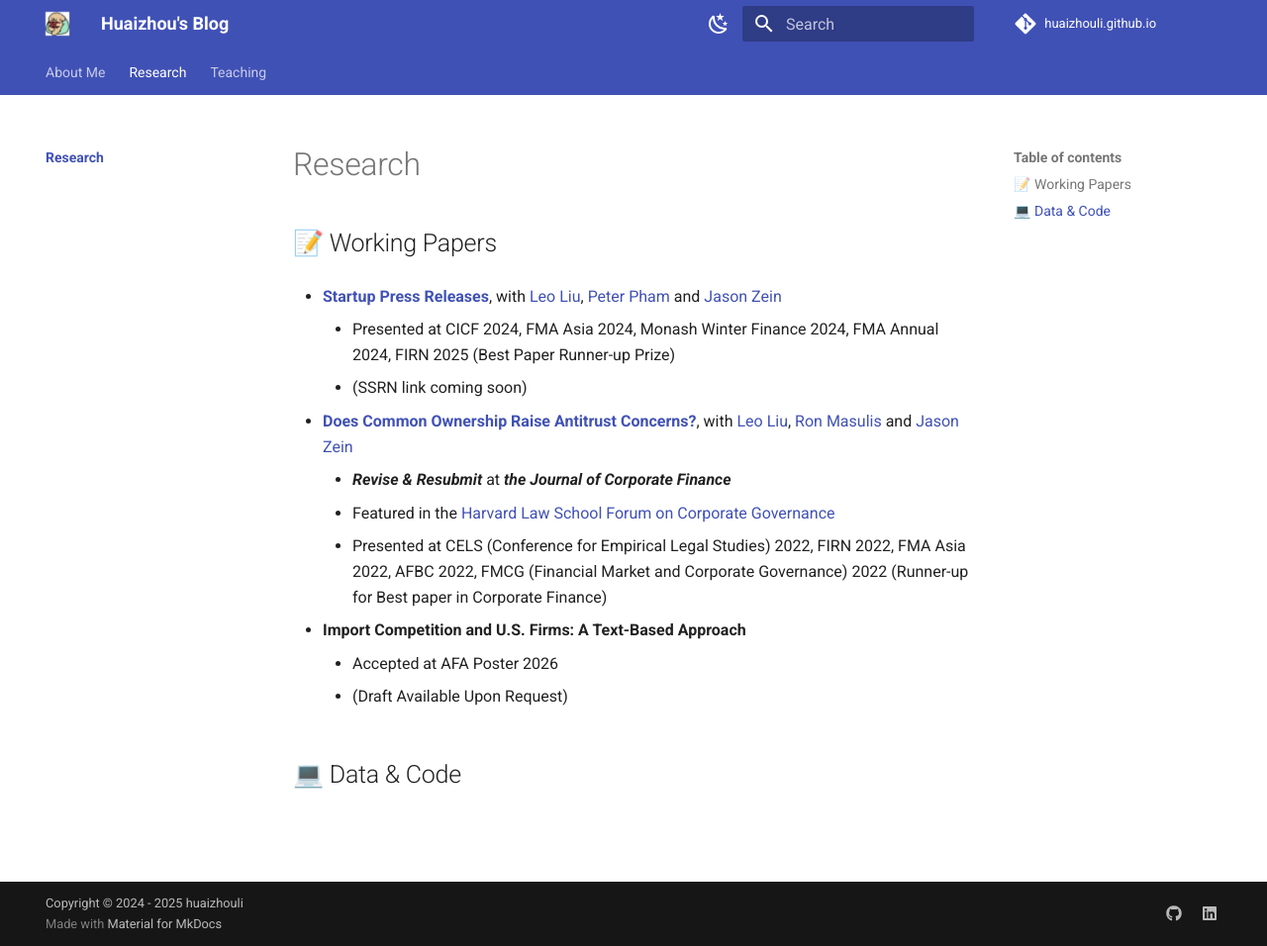
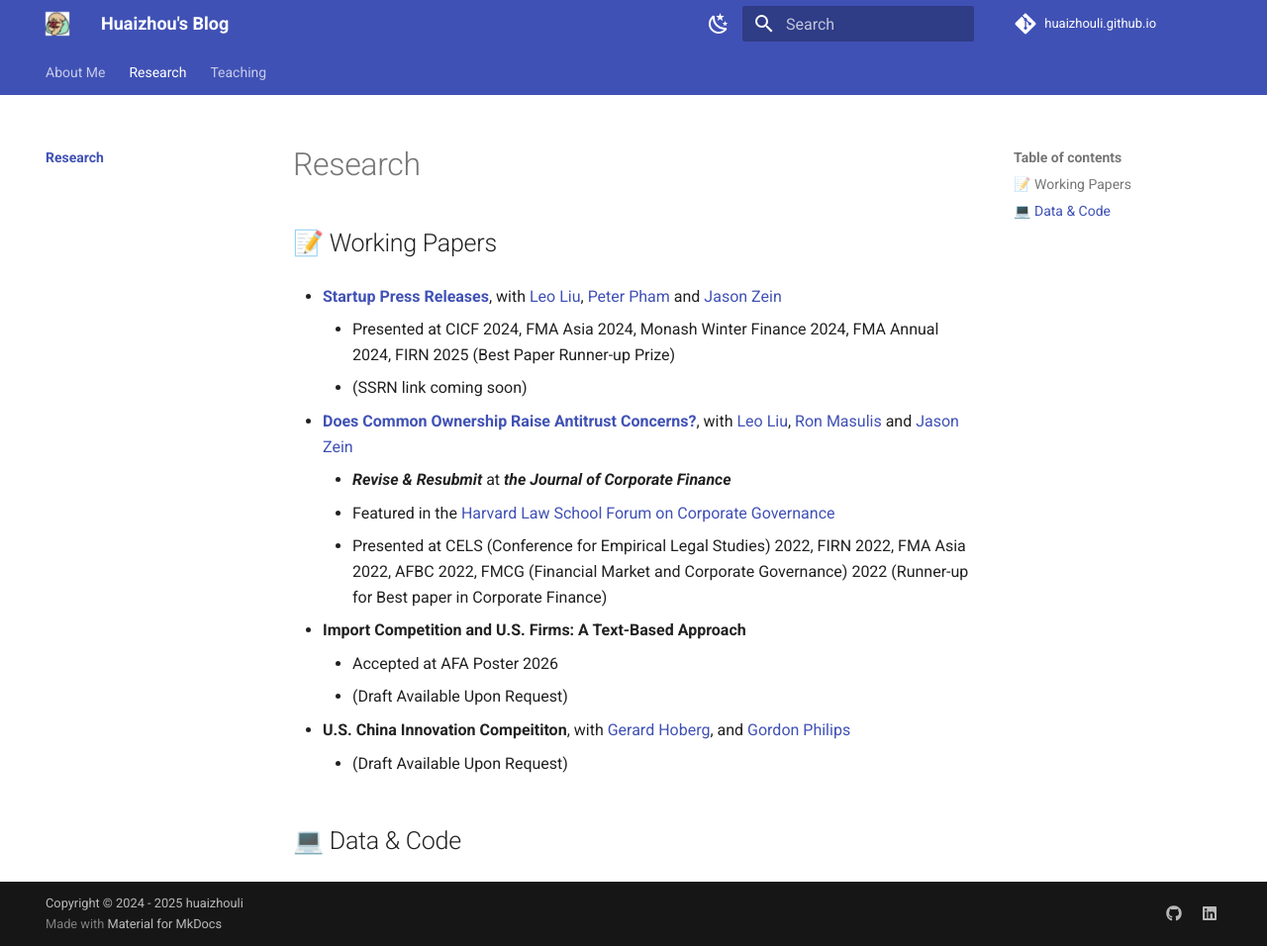
Before and after one commit to huaizhouli/huaizhouli.github.io, an MkDocs documentation site: the page built from docs/research/index.md, in a window 1280 px wide and 956 px high. Shown: the whole window at 99% size. Built offline with MkDocs 1.6.1 and Material for MkDocs 9.7.7, drawn with Linux system fonts in a browser that asks for light colours; comment, search, counter and statistics services are not loaded.

```diff
--- a/docs/research/index.md
+++ b/docs/research/index.md
@@ -15,5 +15,7 @@
     - Accepted at AFA Poster 2026
     - (Draft Available Upon Request)
 
+- **U.S. China Innovation Compeititon**, with [Gerard Hoberg](https://faculty.marshall.usc.edu/Gerard-Hoberg/), and [Gordon Philips](https://faculty.tuck.dartmouth.edu/gordon-phillips/)
+    - (Draft Available Upon Request)
 
 ## 💻 Data & Code
```
